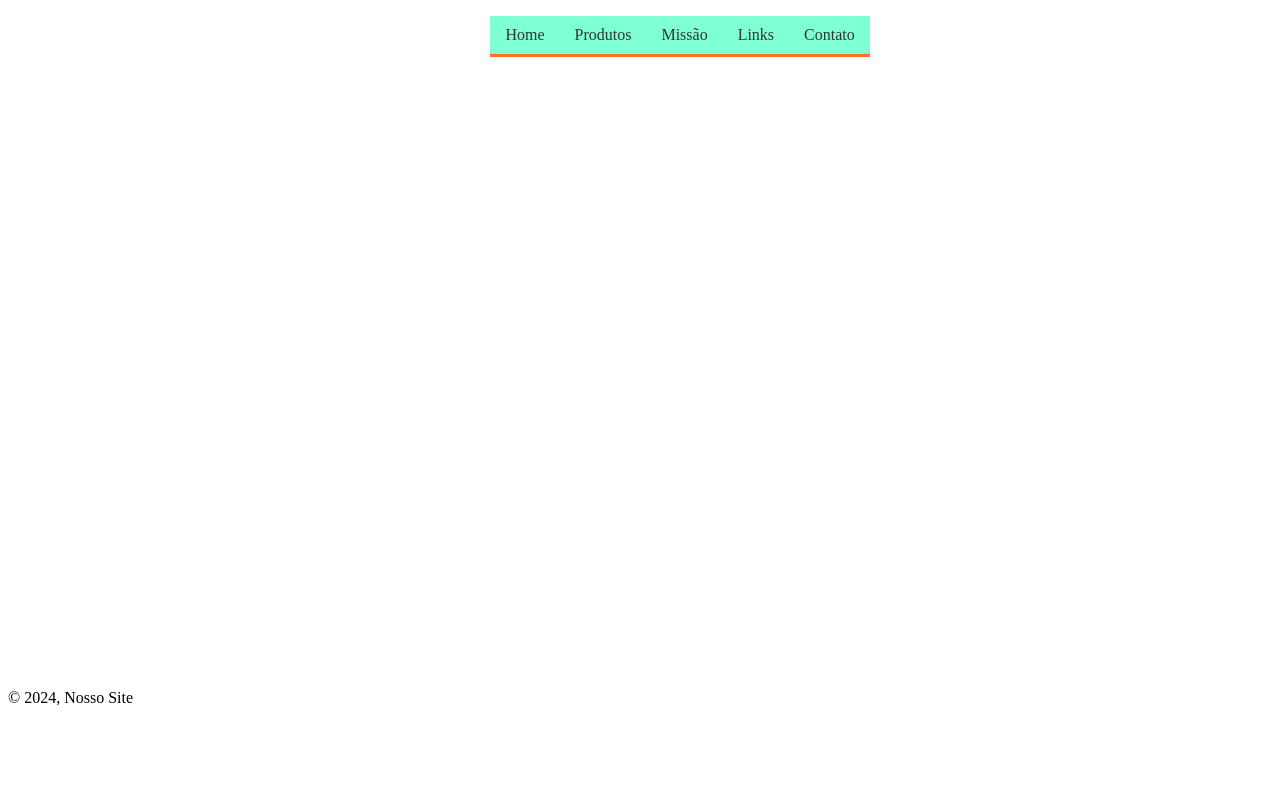
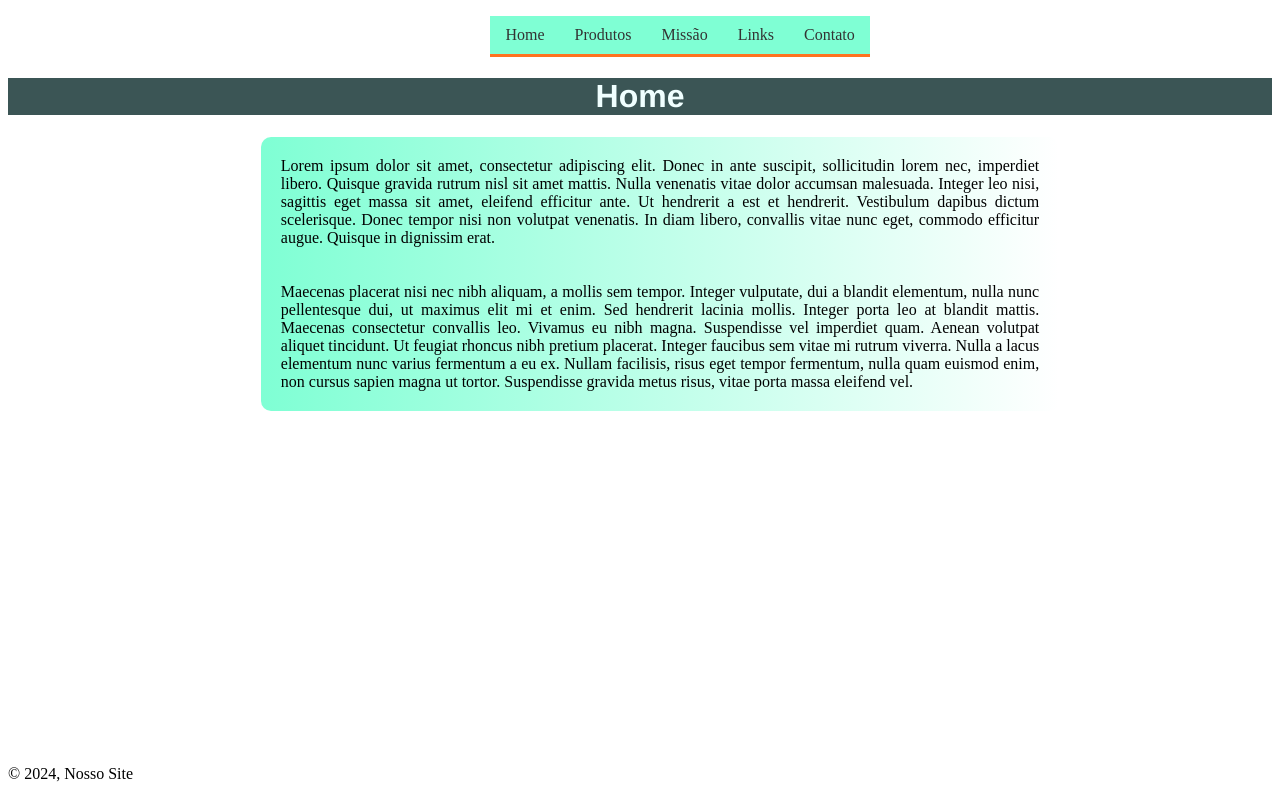
Before and after one commit to Vobeto/menu, a plain HTML site: page index.html in a window 1280 px wide. Drawn offline with Linux system fonts and the light colour scheme.

Commit message:
Add files via upload

```diff
--- a/index.html
+++ b/index.html
@@ -7,10 +7,9 @@
     <link rel="stylesheet" href="styles.css">
 </head>
 <body>
-
 <!-- Usando a tag <nav> para criar um menu de navegação -->
     <nav id="menu">
-    <ul >
+    <ul>
         <li><a href="#">Home</a></li>
         <li><a href="#">Produtos</a>
             <ul>
@@ -38,6 +37,20 @@
         </li>
     </ul>
 </nav>
+
+<!--Criando um pequeno corpo para o Site-->
+    <h1 class="Subtitle" align="center">
+        Home
+    </h1>
+        <p align="center" class="texto1">
+            Lorem ipsum dolor sit amet, consectetur adipiscing elit. Donec in ante suscipit, sollicitudin lorem nec, imperdiet libero. Quisque gravida rutrum nisl sit amet mattis. Nulla venenatis vitae dolor accumsan malesuada. Integer leo nisi, sagittis eget massa sit amet, eleifend efficitur ante. Ut hendrerit a est et hendrerit. Vestibulum dapibus dictum scelerisque. Donec tempor nisi non volutpat venenatis. In diam libero, convallis vitae nunc eget, commodo efficitur augue. Quisque in dignissim erat.
+            <br>
+            <br>
+            <br>
+            Maecenas placerat nisi nec nibh aliquam, a mollis sem tempor.
+            Integer vulputate, dui a blandit elementum, nulla nunc pellentesque dui, ut maximus elit mi et enim. Sed hendrerit lacinia mollis. Integer porta leo at blandit mattis. Maecenas consectetur convallis leo. Vivamus eu nibh magna. Suspendisse vel imperdiet quam. Aenean volutpat aliquet tincidunt. Ut feugiat rhoncus nibh pretium placerat. Integer faucibus sem vitae mi rutrum viverra. Nulla a lacus elementum nunc varius fermentum a eu ex. Nullam facilisis, risus eget tempor fermentum, nulla quam euismod enim, non cursus sapien magna ut tortor. Suspendisse gravida metus risus, vitae porta massa eleifend vel.
+        </p>
+
     <footer id="rodape">
         <p>&copy; 2024, Nosso Site</p>
     </footer>
--- a/styles.css
+++ b/styles.css
@@ -1,10 +1,9 @@
 #menu ul {
+    margin-left: 35%;
+    margin-right: 35%;
     background-color: transparent;
     list-style:none;
     display: flex;
-    margin-bottom: 50%;
-    margin-left: 35%;
-    margin-right: 35%;
 }
 
 #menu ul li{
@@ -53,6 +52,32 @@
     background-color: #0e2e23;
 }
 
+#texto{
+    text-align: center;
+    font-size: 25px;
+    color: limegreen;
+    font-weight: bold;
+    font-family: Arial;
+    transition: all 0.5s ease;
+}
+
+.texto1{
+    max-width: 60%;
+    align-items: center;
+    text-align: justify;
+    background: linear-gradient(90deg, #7FFFD4,white);
+    padding: 20px;
+    border-radius: 10px;
+    margin-left: 20%;
+    margin-bottom: 28%;
+}
+
+h1{
+
+    font-family:'Franklin Gothic Medium', 'Arial Narrow', Arial, sans-serif;
+    color: azure;
+    background-color: #3B5555;
+}
 .rodape {
-    margin-top: 100%;
+    margin-top: 50%;
 }
```
